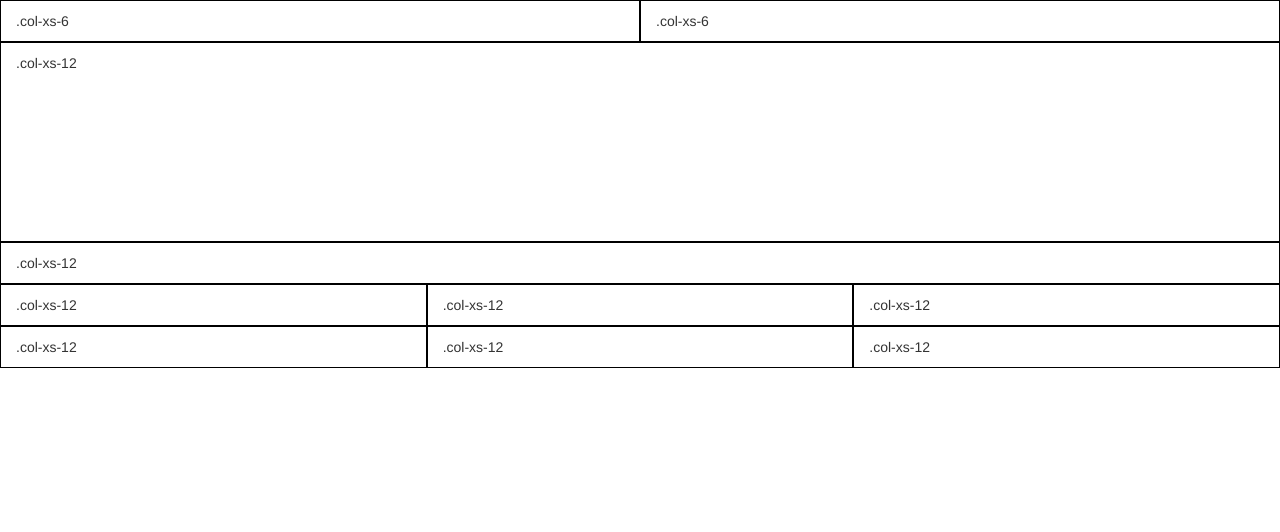
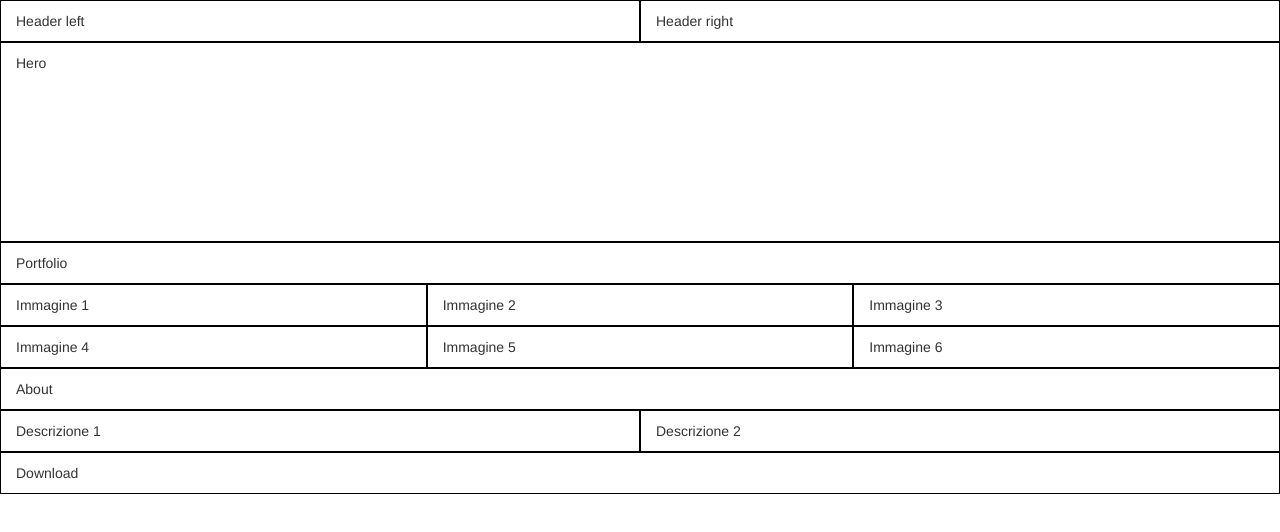
Before and after one commit to Ciarm-nik/html-css-bootstrap-freelancer, a plain HTML site: page index.html in a window 1280 px wide. Drawn offline with nearby package versions, Linux system fonts and the light colour scheme.

Commit message:
Seconda section

```diff
--- a/index.html
+++ b/index.html
@@ -14,25 +14,39 @@
     <header>
         <div class="container-fluid">
             <div class="row">
-                <div class="col-xs-6">.col-xs-6</div>
-                <div class="col-xs-6">.col-xs-6</div>
-                <div class="col-xs-12 ms_height">.col-xs-12</div>
+                <div class="col-xs-6">Header left</div>
+                <div class="col-xs-6">Header right</div>
+                <div class="col-xs-12 ms_height">Hero</div>
               </div>
         </div>
     </header>
 
     <main>
-        <div class="container-fluid">
-            <div class="row">
-                <div class="col-xs-12">.col-xs-12</div>
-                <div class="col-xs-12 col-sm-6 col-md-4">.col-xs-12</div>
-                <div class="col-xs-12 col-sm-6 col-md-4">.col-xs-12</div>
-                <div class="col-xs-12 col-sm-6 col-md-4">.col-xs-12</div>
-                <div class="col-xs-12 col-sm-6 col-md-4">.col-xs-12</div>
-                <div class="col-xs-12 col-sm-6 col-md-4">.col-xs-12</div>
-                <div class="col-xs-12 col-sm-6 col-md-4">.col-xs-12</div>
+                          <!-- Prima section 1 row + 7 colonne  -->
+        <section>
+            <div class="container-fluid">
+                <div class="row">
+                    <div class="col-xs-12">Portfolio</div>
+                    <div class="col-xs-12 col-sm-6 col-md-4">Immagine 1</div>
+                    <div class="col-xs-12 col-sm-6 col-md-4">Immagine 2</div>
+                    <div class="col-xs-12 col-sm-6 col-md-4">Immagine 3</div>
+                    <div class="col-xs-12 col-sm-6 col-md-4">Immagine 4</div>
+                    <div class="col-xs-12 col-sm-6 col-md-4">Immagine 5</div>
+                    <div class="col-xs-12 col-sm-6 col-md-4">Immagine 6</div>
+                </div>
+                </div>
+            </section>
+                        <!-- Seconda section 1 row + 4 colonne -->
+        <section>
+            <div class="container-fluid">
+                <div class="row">
+                    <div class="col-xs-12">About</div>
+                    <div class="col-xs-12 col-sm-6 col-md-6">Descrizione 1</div>
+                    <div class="col-xs-12 col-sm-6 col-md-6">Descrizione 2</div>
+                    <div class="col-xs-12 col-sm-12 col-md-12">Download</div>
+                </div>
             </div>
-        </div>
+        </section>
     </main>
 
     <footer>
```
